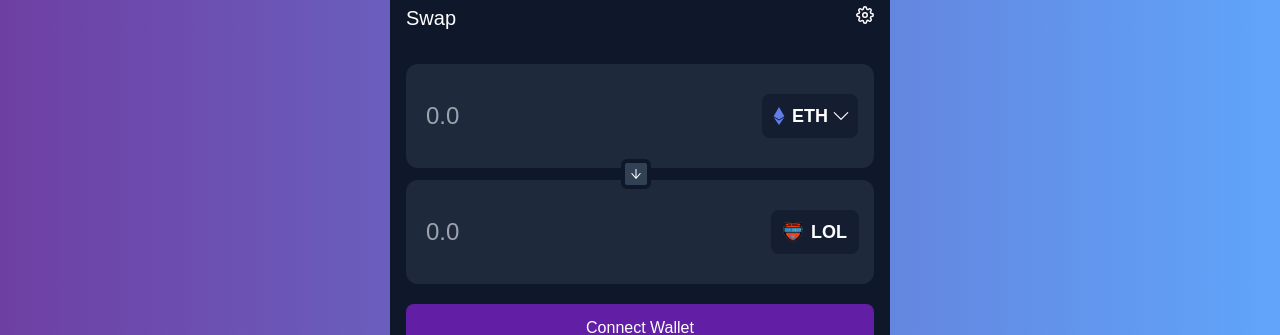
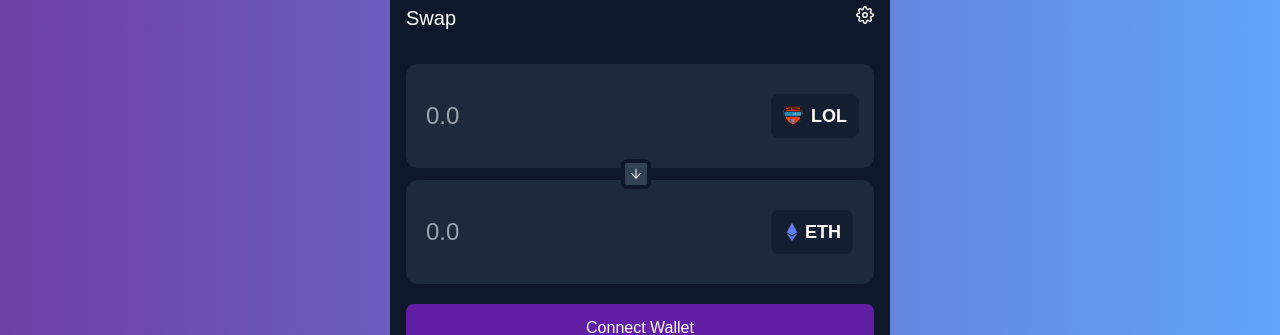
Before and after one commit to KaramelaDAO/lolipop, a React (Create React App) app in the folder lollipop-to-ether/: page / in a window 1280 px wide. Shown: the part 228-563 px from the top of the page. Built offline with nearby package versions, Linux system fonts and the light colour scheme.

Commit message:
Initial cleanup

```diff
--- a/lollipop-to-ether/src/components/Swap.jsx
+++ b/lollipop-to-ether/src/components/Swap.jsx
@@ -1,16 +1,10 @@
 import { FaEthereum } from "react-icons/fa";
-import { BsChevronDown } from "react-icons/bs";
 import { AiOutlineArrowDown } from "react-icons/ai";
 import { useState } from "react";
 import Settings from "./Settings";
-import Tokens from "./Tokens";
 import lol from "../assets/lol.png";
 
 const Swap = ({ wallet, setOpenModal }) => {
-  const [openTokenModal, setOpenTokenModal] = useState(false);
-  const [swapInput, setSwapInput] = useState(false);
-  const [tokenInputField1, setTokenInputField1] = useState(0);
-  const [lolInputField1, setLolInputField1] = useState(0);
   const [tokenInputField2, setTokenInputField2] = useState(0);
   const [lolInputField2, setLolInputField2] = useState(0);
 
@@ -21,60 +15,9 @@ const Swap = ({ wallet, setOpenModal }) => {
           <h1 className="text-xl font-medium">Swap</h1>
           <Settings />
         </div>
-
-        {!swapInput ? (
           <div className="relative">
             <button
-              onClick={() => setSwapInput(true)}
-              className="bg-slate-700 p-1 text-sm border-4 border-slate-900 rounded-md absolute top-[95px] left-[46%]"
-            >
-              <AiOutlineArrowDown />
-            </button>
-            <div className="flex items-center mt-8">
-              <input
-                type="number"
-                placeholder="0.0"
-                className="py-9 pl-5 pr-32 bg-slate-800 text-2xl w-full rounded-xl focus:outline-none"
-                onChange={(e) => setTokenInputField1(e.target.value)}
-              />
-              <button
-                onClick={() => setOpenTokenModal(true)}
-                className="flex items-center text-lg font-semibold rounded-lg p-2 bg-slate-900 bg-opacity-60 hover:bg-opacity-50 -ml-28"
-              >
-                <FaEthereum className="text-[#627eea] text-lg mr-1" />
-                ETH <BsChevronDown className="ml-1" />
-              </button>
-              {wallet && (
-                <div className="flex space-x-1 -ml-24 mt-20">
-                  <p className="font-medium text-sm text-slate-300">Balance:</p>{" "}
-                  <p className="font-medium text-sm text-slate-300">0.106</p>
-                </div>
-              )}
-            </div>
-
-            <div className="flex items-center mt-3">
-              <input
-                type="number"
-                placeholder="0.0"
-                className="py-9 pl-5 pr-32 bg-slate-800 text-2xl w-full rounded-xl focus:outline-none"
-                onChange={(e) => setLolInputField1(e.target.value)}
-              />
-              <div className="flex items-center text-lg font-semibold rounded-lg py-2 px-3 bg-slate-900 bg-opacity-60 hover:bg-opacity-50 -ml-[103px]">
-                <img src={lol} alt="lol token" className="h-5 mr-2" />
-                LOL
-              </div>
-              {wallet && (
-                <div className="flex space-x-1 -ml-24 mt-20">
-                  <p className="font-medium text-sm text-slate-300">Balance:</p>{" "}
-                  <p className="font-medium text-sm text-slate-300">0.106</p>
-                </div>
-              )}
-            </div>
-          </div>
-        ) : (
-          <div className="relative">
-            <button
-              onClick={() => setSwapInput(false)}
+              disabled={true}
               className="bg-slate-700 p-1 text-sm border-4 border-slate-900 rounded-md absolute top-[95px] left-[46%]"
             >
               <AiOutlineArrowDown />
@@ -104,13 +47,10 @@ const Swap = ({ wallet, setOpenModal }) => {
                 className="py-9 pl-5 pr-32 bg-slate-800 text-2xl w-full rounded-xl focus:outline-none"
                 onChange={(e) => setTokenInputField2(e.target.value)}
               />
-              <button
-                onClick={() => setOpenTokenModal(true)}
-                className="flex items-center text-lg font-semibold rounded-lg p-2 bg-slate-900 bg-opacity-60 hover:bg-opacity-50 -ml-28"
-              >
+              <div className="flex items-center text-lg font-semibold rounded-lg py-2 px-3 bg-slate-900 bg-opacity-60 hover:bg-opacity-50 -ml-[103px]">
                 <FaEthereum className="text-[#627eea] text-lg mr-1" />
-                ETH <BsChevronDown className="ml-1" />
-              </button>
+                ETH
+              </div>
               {wallet && (
                 <div className="flex space-x-1 -ml-24 mt-20">
                   <p className="font-medium text-sm text-slate-300">Balance:</p>{" "}
@@ -119,7 +59,6 @@ const Swap = ({ wallet, setOpenModal }) => {
               )}
             </div>
           </div>
-        )}
 
         {wallet ? (
           <button className="p-3 mt-5 w-full text-xl font-semibold rounded-lg bg-purple-700 bg-opacity-75 hover:bg-opacity-50">
@@ -134,9 +73,6 @@ const Swap = ({ wallet, setOpenModal }) => {
           </button>
         )}
       </div>
-
-      {/* ------tokens modal------ */}
-      <Tokens isOpen={openTokenModal} setIsOpen={setOpenTokenModal} />
     </>
   );
 };
```
